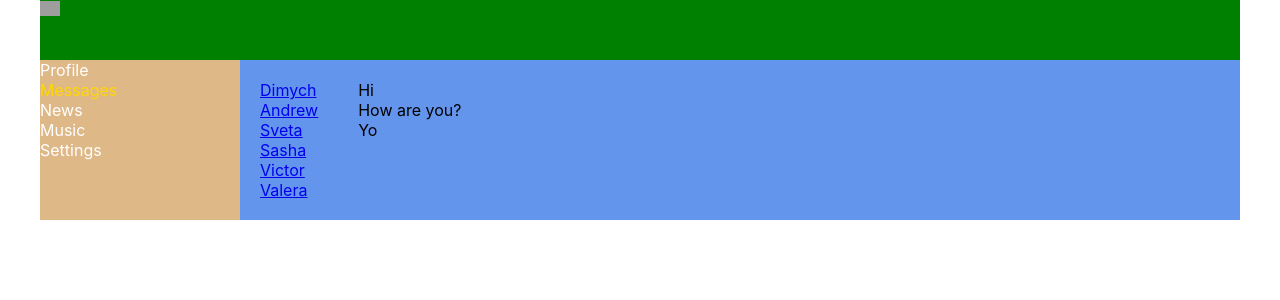
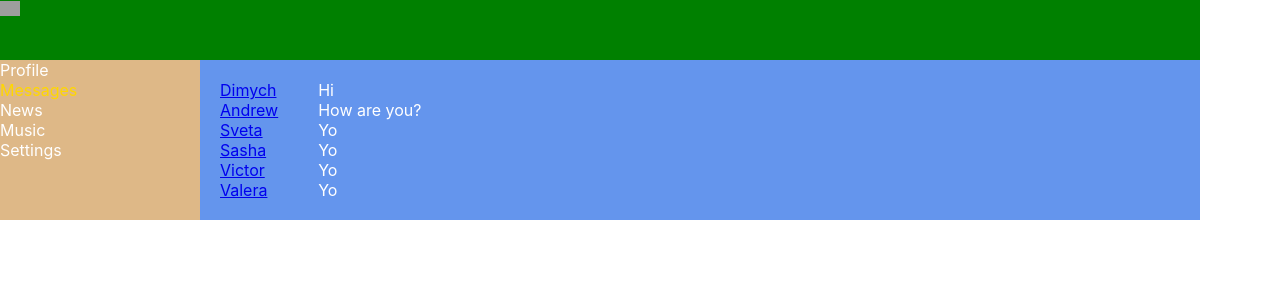
Before and after one commit to KirylSereda/SocialNetwork-IT-INCUBATOR-, a React (Create React App) app: page /dialogs in a window 1280 px wide. Shown: the top 300 px of the page. Built offline with nearby package versions, Linux system fonts and the light colour scheme; grey boxes are pictures that could not be loaded.

Commit message:
24-30:BLL

```diff
--- a/src/App.css
+++ b/src/App.css
@@ -1,14 +1,12 @@
 .app-wrapper {
-    margin: 0 auto;
     display: grid;
     width: 1200px;
     grid-template-areas:
-    "h h"
-    "n c";
+        'h h'
+        'n c';
 
     grid-template-rows: 60px 1fr;
     grid-template-columns: 2fr 10fr;
-
 }
 
 .app-wrapper-content {
--- a/src/App.tsx
+++ b/src/App.tsx
@@ -4,17 +4,24 @@ import { Navbar } from "./components/Navbar/Navbar";
 import { Header } from "./components/Header/Header";
 import { Dialogs } from "./components/Dialogs/Dialogs";
 import { BrowserRouter, Route } from "react-router-dom";
+import { stateType } from "./components/Redux/Store";
 
+type PropsType = {
+    state: stateType
+}
 
-function App() {
+function App(props: PropsType) {
     return (
         <BrowserRouter>
             <div className='app-wrapper'>
                 <Header />
                 <Navbar />
                 <div className='app-wrapper-content'>
-                    <Route path="/dialogs/" component={Dialogs} />
-                    <Route path="/profile/" component={Profile} />
+                    <Route path="/dialogs/" render={() => <Dialogs
+                        dialogs={props.state.dialogsPage.dialogs}
+                        messages={props.state.dialogsPage.messages} />} />
+                    <Route path="/profile/" render={() => <Profile
+                        posts={props.state.profilePage.posts} />} />
                 </div>
             </div>
         </BrowserRouter>
--- /dev/null
+++ b/src/components/Dialogs/DialogItem/DialogItem.tsx
@@ -0,0 +1,16 @@
+import { NavLink } from 'react-router-dom'
+import s from './../Dialogs.module.css'
+
+type DialogProps = {
+    name: string
+    id: number
+}
+
+export const DialogItem = (props: DialogProps) => {
+
+    return (
+        < div className={s.dialog} >
+            <NavLink to={'/dialogs/' + props.id}> {props.name} </NavLink >
+        </ div>
+    )
+}
--- a/src/components/Dialogs/Dialogs.module.css
+++ b/src/components/Dialogs/Dialogs.module.css
@@ -4,6 +4,7 @@
 
 .dialogsItems {
     padding: 20px;
+    color: white;
 }
 
 .dialogsItems .active {
@@ -19,5 +20,5 @@
 }
 
 .message {
-    color: black;
+    color: white;
 }
--- a/src/components/Dialogs/Dialogs.tsx
+++ b/src/components/Dialogs/Dialogs.tsx
@@ -1,63 +1,27 @@
 
-import { NavLink } from 'react-router-dom'
+
+import { DialogsType, MessagesType } from '../Redux/Store'
+import { DialogItem } from './DialogItem/DialogItem'
 import s from './Dialogs.module.css'
+import { Message } from './Message/Message'
 
-type DialogProps = {
-    name: string
-    id: number
+type PropsType = {
+    dialogs: DialogsType
+    messages: MessagesType
 }
 
-type MessageProps = {
-    message: string
-}
-const Message = (props: MessageProps) => {
-    return (
-        <div className={s.message}>
-            <div className={s.message}>{props.message}</div>
-        </div>
-    )
-}
+export const Dialogs = (props: PropsType) => {
 
-const Dialog = (props: DialogProps) => {
+    let dialogsElements = props.dialogs.map(d => <DialogItem name={d.name} id={d.id} />)
+    let messagesElements = props.messages.map(m => <Message message={m.message} />)
 
-    return (
-        < div className={s.dialog} >
-            <NavLink to={'/dialogs/' + props.id}> {props.name} </NavLink >
-        </ div>
-    )
-}
-
-export const Dialogs = () => {
-    const dialogsData = [
-        { id: 1, name: 'Dimych' },
-        { id: 2, name: 'Andrew' },
-        { id: 3, name: 'Sveta' },
-        { id: 4, name: 'Sasha' },
-        { id: 5, name: 'Victor' },
-        { id: 6, name: 'Valera' }
-    ]
-    const messagesData = [
-        { id: 1, message: 'Hi' },
-        { id: 2, message: 'How are you?' },
-        { id: 3, message: 'Yo' },
-        { id: 4, message: 'Yo' },
-        { id: 5, message: 'Yo' },
-        { id: 6, message: 'Yo' }
-    ]
     return (
         <div className={s.dialogs}>
             <div className={s.dialogsItems}>
-                <Dialog name={dialogsData[0].name} id={dialogsData[0].id} />
-                <Dialog name={dialogsData[1].name} id={dialogsData[1].id} />
-                <Dialog name={dialogsData[2].name} id={dialogsData[2].id} />
-                <Dialog name={dialogsData[3].name} id={dialogsData[3].id} />
-                <Dialog name={dialogsData[4].name} id={dialogsData[4].id} />
-                <Dialog name={dialogsData[5].name} id={dialogsData[5].id} />
+                {dialogsElements}
             </div>
             <  div className={s.messages}>
-                <Message message={messagesData[0].message} />
-                <Message message={messagesData[1].message} />
-                <Message message={messagesData[2].message} />
+                {messagesElements}
             </div>
 
         </div >
--- /dev/null
+++ b/src/components/Dialogs/Message/Message.tsx
@@ -0,0 +1,14 @@
+import s from './../Dialogs.module.css'
+
+type MessageProps = {
+    message: string
+}
+
+
+export const Message = (props: MessageProps) => {
+    return (
+        <div className={s.message}>
+            <div className={s.message}>{props.message}</div>
+        </div>
+    )
+}
--- a/src/components/Profile/MyPosts/MyPosts.tsx
+++ b/src/components/Profile/MyPosts/MyPosts.tsx
@@ -1,21 +1,16 @@
+
+import { PostsType } from '../../Redux/Store';
 import s from './MyPosts.module.css';
 import Post from './Post/Post';
 
-
-type MyPostPropsType = {
-  message?: string
+type PropsType = {
+  posts: PostsType
 }
 
-const MyPosts: React.FC<MyPostPropsType> = (props) => {
+const MyPosts: React.FC<PropsType> = (props) => {
 
-  const postData = [
-    { id: 1, message: 'Hi', likesCount: 12 },
-    { id: 2, message: 'How are you?', likesCount: 12 },
-    { id: 3, message: 'Yo', likesCount: 12 },
-    { id: 4, message: 'Yo', likesCount: 12 },
-    { id: 5, message: 'Yo', likesCount: 12 },
-    { id: 6, message: 'Yo', likesCount: 12 }
-  ]
+  let postsElements = props.posts.map(p => <Post post={p.message} likesCount={p.likesCount} />)
+
   return (
     <div className={s.postBlock}>
       <h3>  My posts</h3>
@@ -28,8 +23,7 @@ const MyPosts: React.FC<MyPostPropsType> = (props) => {
         </div>
       </div>
       <div className={s.posts}>
-        <Post post={postData[0].message} likesCount={postData[0].likesCount} />
-        <Post post={postData[1].message} likesCount={postData[1].likesCount} />
+        {postsElements}
       </div>
     </div >
   )
--- a/src/components/Profile/Profile.tsx
+++ b/src/components/Profile/Profile.tsx
@@ -1,12 +1,16 @@
-import s from './Profile.module.css';
 import MyPosts from './MyPosts/MyPosts';
 import { ProfileInfo } from './ProfileInfo/ProfileInfo';
+import { PostsType } from '../Redux/Store';
 
-export const Profile = () => {
+type PropsType = {
+  posts: PostsType
+}
+
+export const Profile = (props: PropsType) => {
   return (
     <div >
       <ProfileInfo />
-      <MyPosts />
+      <MyPosts posts={props.posts} />
     </div >
   )
 }
--- /dev/null
+++ b/src/components/Redux/Store.ts
@@ -0,0 +1,59 @@
+export type PostsType = Array<PostType>
+export type PostType = {
+    id: number
+    message: string
+    likesCount: number
+}
+
+export type DialogsType = Array<DialogType>
+export type DialogType = {
+    id: number
+    name: string
+}
+
+export type MessagesType = Array<MessageType>
+export type MessageType = {
+    id: number
+    message: string
+}
+
+export type stateType = {
+    profilePage: {
+        posts: PostsType
+    }
+    dialogsPage: {
+        dialogs: DialogsType
+        messages: MessagesType
+    }
+}
+
+export let state: stateType = {
+    profilePage: {
+        posts: [
+            { id: 1, message: 'Hi', likesCount: 12 },
+            { id: 2, message: 'How are you?', likesCount: 12 },
+            { id: 3, message: 'Yo', likesCount: 12 },
+            { id: 4, message: 'Yo', likesCount: 12 },
+            { id: 5, message: 'Yo', likesCount: 12 },
+            { id: 6, message: 'Yo', likesCount: 12 },
+        ],
+    },
+    dialogsPage: {
+        dialogs: [
+            { id: 1, name: 'Dimych' },
+            { id: 2, name: 'Andrew' },
+            { id: 3, name: 'Sveta' },
+            { id: 4, name: 'Sasha' },
+            { id: 5, name: 'Victor' },
+            { id: 6, name: 'Valera' },
+        ],
+        messages: [
+            { id: 1, message: 'Hi' },
+            { id: 2, message: 'How are you?' },
+            { id: 3, message: 'Yo' },
+            { id: 4, message: 'Yo' },
+            { id: 5, message: 'Yo' },
+            { id: 6, message: 'Yo' },
+        ],
+    },
+}
--- a/src/index.css
+++ b/src/index.css
@@ -1,13 +1,11 @@
 body {
-  margin: 0;
-  font-family: -apple-system, BlinkMacSystemFont, 'Segoe UI', 'Roboto', 'Oxygen',
-    'Ubuntu', 'Cantarell', 'Fira Sans', 'Droid Sans', 'Helvetica Neue',
-    sans-serif;
-  -webkit-font-smoothing: antialiased;
-  -moz-osx-font-smoothing: grayscale;
+    margin: 0px auto;
+    font-family: -apple-system, BlinkMacSystemFont, 'Segoe UI', 'Roboto', 'Oxygen', 'Ubuntu',
+        'Cantarell', 'Fira Sans', 'Droid Sans', 'Helvetica Neue', sans-serif;
+    -webkit-font-smoothing: antialiased;
+    -moz-osx-font-smoothing: grayscale;
 }
 
 code {
-  font-family: source-code-pro, Menlo, Monaco, Consolas, 'Courier New',
-    monospace;
+    font-family: source-code-pro, Menlo, Monaco, Consolas, 'Courier New', monospace;
 }
--- a/src/index.tsx
+++ b/src/index.tsx
@@ -1,9 +1,12 @@
-import React from 'react';
+
 import ReactDOM from 'react-dom';
 import './index.css';
 import App from './App';
+import { state } from './components/Redux/Store';
+
+
 
 ReactDOM.render(
-    <App />,
+  <App state={state} />,
   document.getElementById('root')
 );
```
Lines whose indentation alone changed are shown as unchanged.
